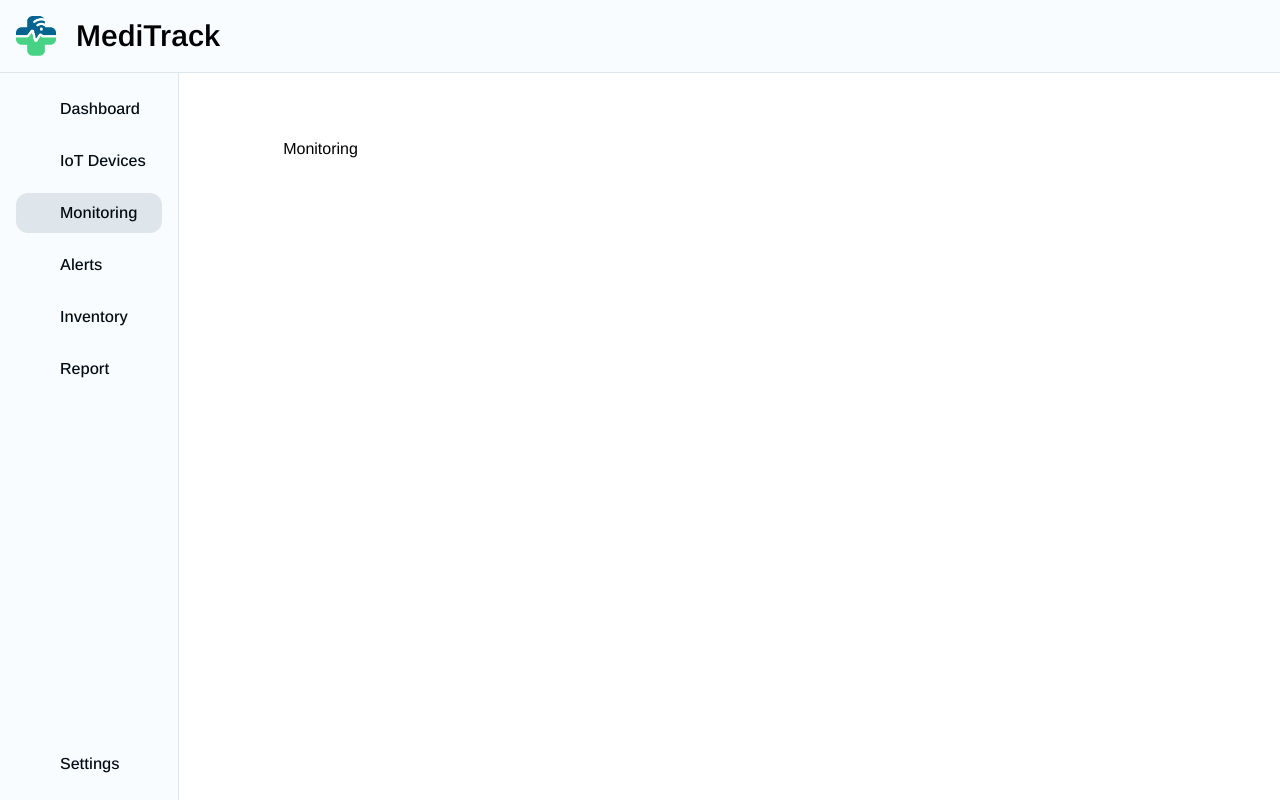
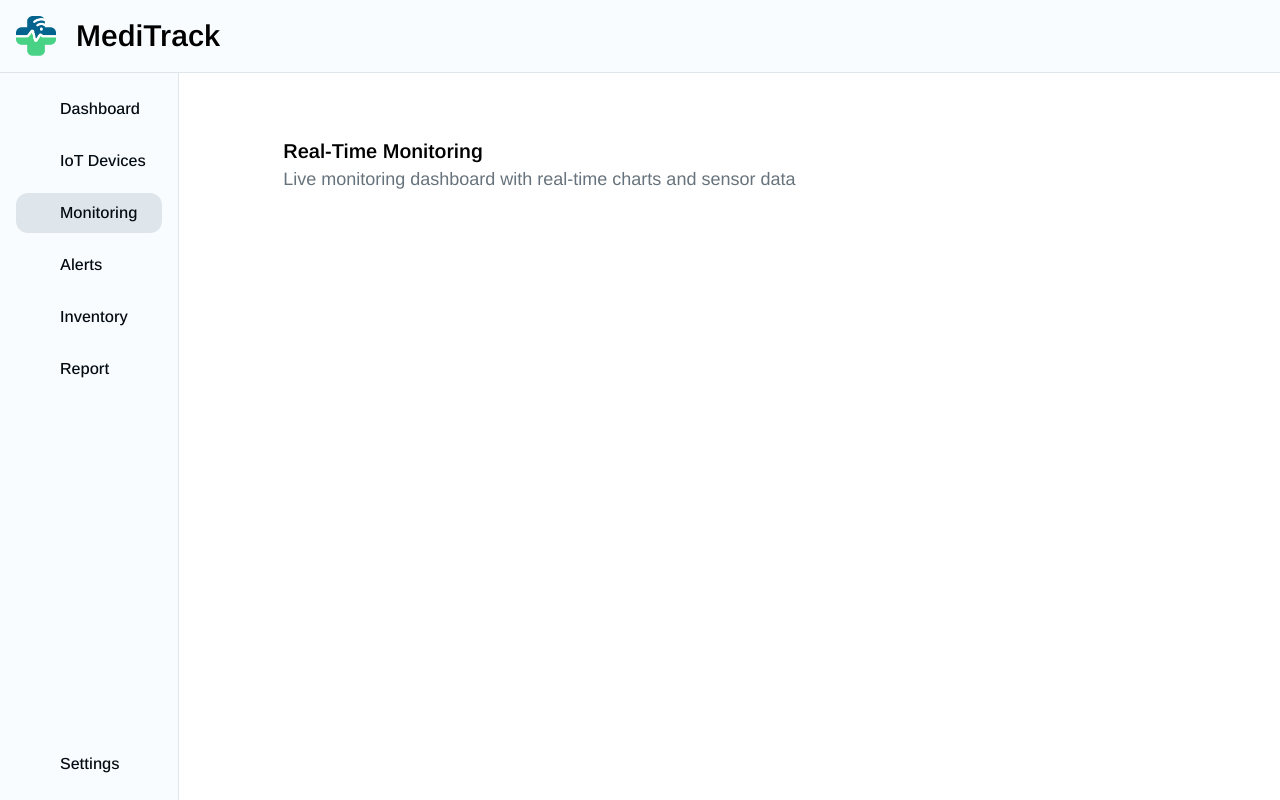
Before and after one commit to HealthSync-UPC/Frontend, a React (Vite) app: page /monitoring in a window 1280 px wide. Built offline with nearby package versions, Linux system fonts and the light colour scheme; no server answers; some icons are missing.

Commit message:
monitoring

```diff
--- a/src/App.tsx
+++ b/src/App.tsx
@@ -8,6 +8,7 @@ import { LoginForm } from "./iam/components/LoginForm"
 import { MainLayout } from "./shared/pages/MainLayout"
 import { DashboardPage } from "./dashboard/pages/DashboardPage"
 import { IoTPage } from "./iot/pages/IoTPage"
+import MonitoringPage from "./monitoring/pages/MonitoringPage"
 
 function App() {
   return (
@@ -23,7 +24,7 @@ function App() {
       <Route element={<MainLayout />}>
         <Route path="/dashboard" element={<DashboardPage />} />
         <Route path="/devices" element={<IoTPage />} />
-        <Route path="/monitoring" element={<p>Monitoring</p>} />
+        <Route path="/monitoring" element={<MonitoringPage />} />
         <Route path="/alerts" element={<p>Alerts</p>} />
         <Route path="/inventory" element={<p>Inventory</p>} />
         <Route path="/report" element={<p>Report</p>} />
--- /dev/null
+++ b/src/monitoring/pages/MonitoringPage.tsx
@@ -0,0 +1,21 @@
+
+
+
+export default function MonitoringPage() {
+
+    return (
+        <div className="flex flex-col gap-10">
+            {/* Header */}
+            <div className="flex justify-between items-center">
+                <div>
+                    <p className="text-xl font-semibold">Real-Time Monitoring</p>
+                    <p className="text-lg text-[#67737C]">
+                        Live monitoring dashboard with real-time charts and sensor data
+                    </p>
+                </div>
+
+            </div>
+
+        </div>
+    )
+}
```
